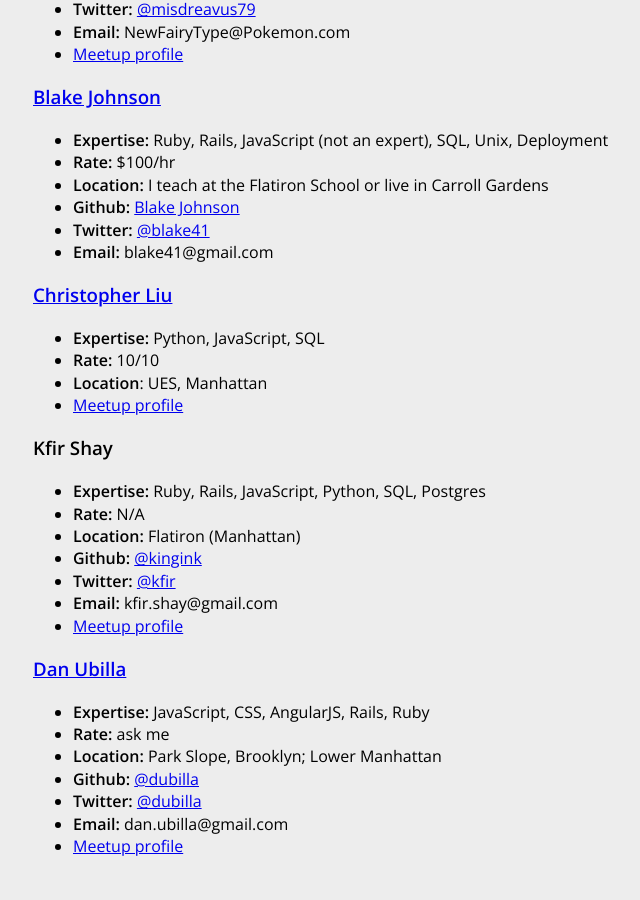
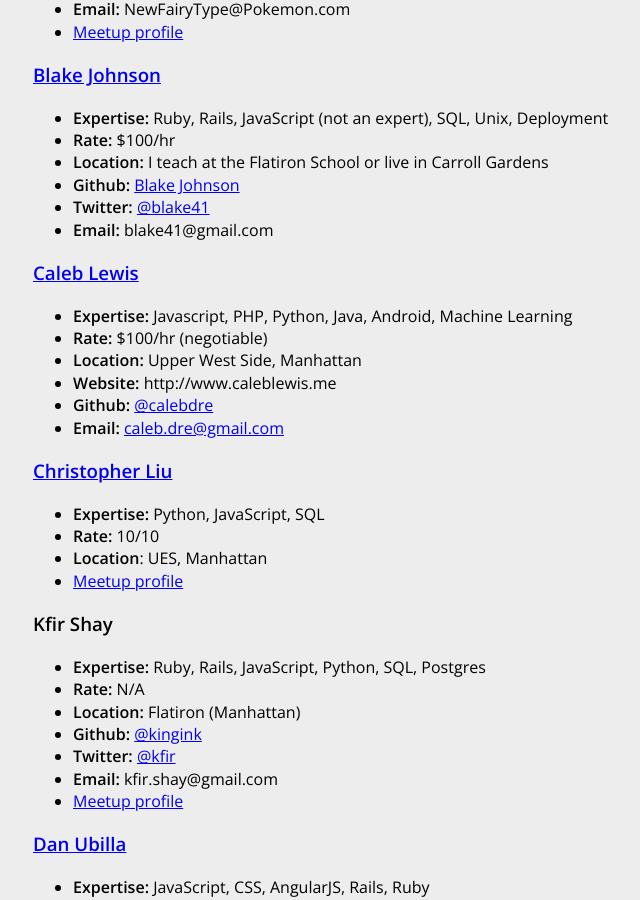
Before and after one commit to HackerHours/hackerhours.org, a Jekyll site: the page built from tutors.md, in a window 1280 px wide and 900 px high, scrolled down 1470 px. Shown: the whole window, without its empty margins (287-927 px from the left). Built offline with Jekyll 4.4.1, drawn with Linux system fonts in a browser that asks for light colours; comment, search, counter and statistics services are not loaded.

Commit message:
added self to tutors
also removed hackhands because it's shutting down

```diff
--- a/tutors.md
+++ b/tutors.md
@@ -65,6 +64,14 @@ Potential tutors, feel free to add your information below the line - please keep
 * **Twitter:** [@blake41](https://twitter.com/blake41)
 * **Email:** blake41@gmail.com
 
+### [Caleb Lewis](mailto:caleb.dre@gmail.com?subject=[language/framework]%20tutoring)
+* **Expertise:** Javascript, PHP, Python, Java, Android, Machine Learning
+* **Rate:** $100/hr (negotiable)
+* **Location:** Upper West Side, Manhattan
+* **Website:** http://www.caleblewis.me
+* **Github:** [@calebdre](https://github.com/calebdre)
+* **Email:** [caleb.dre@gmail.com](mailto:caleb.dre@gmail.com?subject=[language/framework]%20tutoring)
+
 ### [Christopher Liu](https://github.com/christopherliu)
 * **Expertise:** Python, JavaScript, SQL
 * **Rate:** 10/10
```
Also changed, not shown: other parts of tutors.md (+0 -1 lines).
